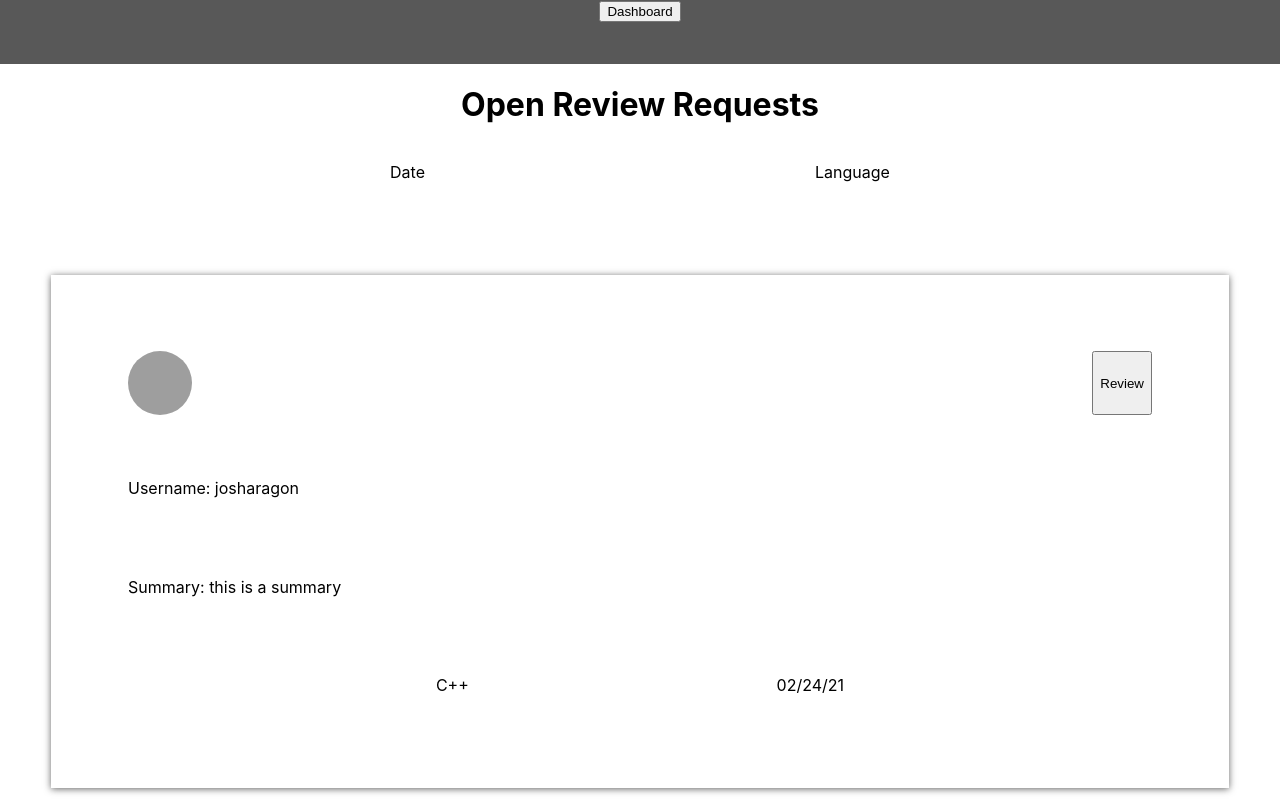
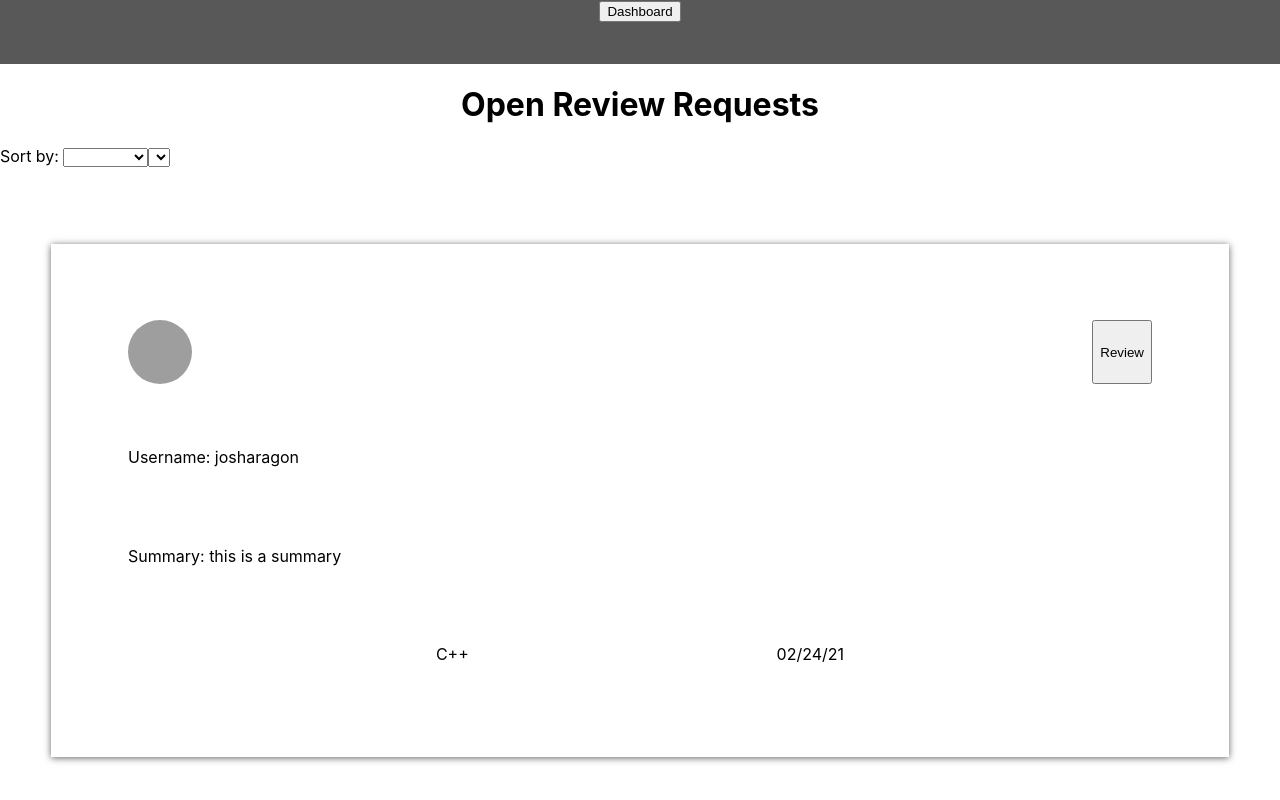
Before and after one commit to owenhallgren/stretch-project, a React (Create React App) app: page / in a window 1280 px wide. Shown: the top 800 px of the page. Built offline with nearby package versions, Linux system fonts and the light colour scheme; grey boxes are pictures that could not be loaded.

Commit message:
Add Form component

```diff
--- a/src/Components/App/App.js
+++ b/src/Components/App/App.js
@@ -12,6 +12,7 @@ class App extends Component {
     super();
     this.state = {
       openReviews: [],
+      filteredReviews: [],
       user: 'Jackson'
     }
   }
@@ -37,7 +38,8 @@ class App extends Component {
       <main>
         <Nav />
         <Route exact path='/' render={() =>
-          <OpenReviews openReviews={this.state.openReviews} addReview={this.addReview}/>
+          <OpenReviews openReviews={this.state.openReviews} filteredReviews={this.state.filteredReviews}
+           addReview={this.addReview}/>
         }/>
         <Route exact path='/dashboard' render={() =>
                 <CurrentReviews state={this.state}/>
--- /dev/null
+++ b/src/Components/Form/Form.js
@@ -0,0 +1,42 @@
+import React, { Component } from 'react'
+import './Form.css'
+
+class Form extends Component {
+  constructor() {
+    super()
+
+    this.state = {
+      input: ''
+    }
+
+  }
+
+
+  render() {
+
+    return (
+      <form>
+        <label htmlFor="languageFilter">Sort by: </label>
+        <select id="languageFilter">
+          <option value="" defaultValue></option>
+          <option value="C">C</option>
+          <option value="C+">C+</option>
+          <option value="C++">C++</option>
+          <option value="C#">C#</option>
+          <option value="Python">Python</option>
+          <option value="Ruby">Ruby</option>
+          <option value="Java">Java</option>
+          <option value="JavaScript">JavaScript</option>
+          <option value="PHP">PHP</option>
+          <option value="Other">Other</option>
+        </select>
+        <select>
+          <option></option>
+          <option></option>
+        </select>
+      </form>
+    )
+  }
+}
+
+export default Form
--- a/src/Components/OpenReviews/OpenReviews.js
+++ b/src/Components/OpenReviews/OpenReviews.js
@@ -1,11 +1,13 @@
 import React from 'react';
 import Card from '../Card/Card';
+import Form from '../Form/Form'
 import './OpenReviews.css';
 
 
-const OpenReviews = ( {openReviews, addReview} ) => {
-    const filteredReviews = openReviews.filter(review => !review.reviewer)
-    const allReviews = filteredReviews.map(review => {
+const OpenReviews = ( {openReviews, addReview, filteredReviews} ) => {
+    const reviewsToMap = filteredReviews.length ? filteredReviews : openReviews
+    const reviews = reviewsToMap.filter(review => !review.reviewer)
+    const allReviews = reviews.map(review => {
         return (
             <Card
                 username={review.username}
@@ -21,10 +23,11 @@ const OpenReviews = ( {openReviews, addReview} ) => {
     return (
         <div>
             <h1 className='open-review-header'>Open Review Requests</h1>
-            <div className='filters'>
+            <Form />
+                        {/* <div className='filters'>
                 <p>Date</p>
                 <p>Language</p>
-            </div>
+            </div> */}
             <section className='card-container'>
                 {allReviews}
             </section>
```
Also changed, not shown: src/Components/Form/Form.css (added).
